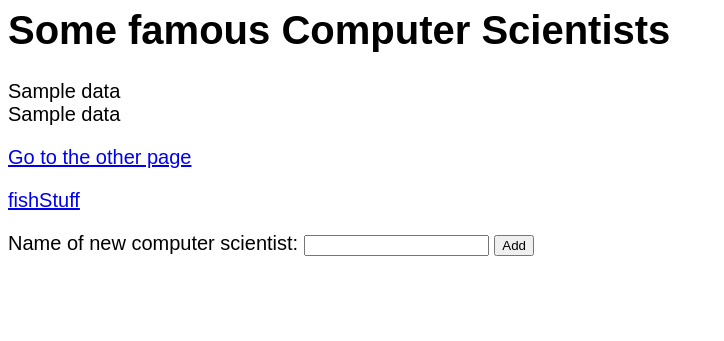
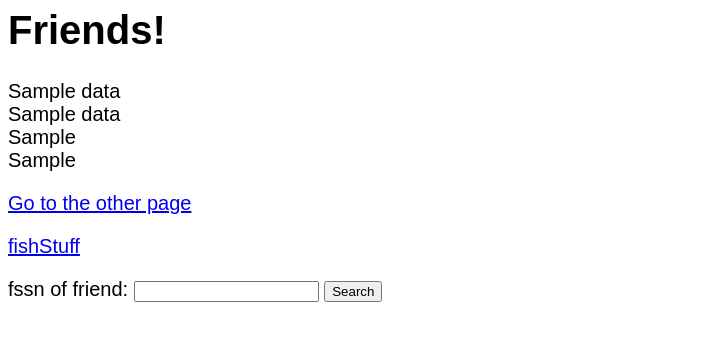
Before and after one commit to janniezhong/4111Project, a Flask app: template webserver/templates/fishStuff.html in a window 1280 px wide. Shown: the top 341 px of the page, without its empty margins (0-724 px from the left). Run offline with Flask 2, Linux system fonts and the light colour scheme; the template is opened without the code that fills it: most values are stand-ins (such as "Sample title", 1, 10 or a date in 2020); parts of the project's set-up code (start-up, migrations or seed data) failed here and were passed over.

Commit message:
fishStuff improvements

```diff
--- a/webserver/server.py
+++ b/webserver/server.py
@@ -160,15 +160,20 @@ def index():
 #
 @app.route('/fishStuff')
 def fishStuff():
-
+  fssn = 1
   #searching for fish names
-  cursor = g.conn.execute("SELECT name FROM fish")
+  cursor = g.conn.execute("SELECT f2.name FROM fish f1, fish f2, friend_to ft WHERE f1.fssn = '" + str(fssn) +"' AND ft.fssn = f1.fssn AND f2.fssn = ft.fssn_friend")
   names = []
   for result in cursor:
     names.append(result['name'])  # can also be accessed using result[0]
   cursor.close()
-
-  context = dict(data = names)
+  cursor = g.conn.execute("SELECT fssn FROM fish")
+  fssn = []
+  for result in cursor:
+    fssn.append(result['fssn'])  # can also be accessed using result[0]
+  cursor.close()
+  print(fssn)
+  context = dict(data = names, data2 = fssn)
 
 
   return render_template("fishStuff.html", **context)
@@ -184,7 +189,29 @@ def add():
   g.conn.execute('INSERT INTO test(name) VALUES (%s)', name)
   return redirect('/')
 
+@app.route('/view_fish_profile', methods=['POST'])
+def view_fish_profile():
+  fssn =  request.form['name']
+  cursor = g.conn.execute("SELECT f2.name FROM fish f1, fish f2, friend_to ft WHERE f1.fssn = '" + str(fssn) +"' AND ft.fssn = f1.fssn AND f2.fssn = ft.fssn_friend")
+  names = []
+  for result in cursor:
+    names.append(result['name'])  # can also be accessed using result[0]
+  cursor.close()
 
+  cursor = g.conn.execute("SELECT f2.name FROM fish f1, fish f2, family_to ft WHERE f1.fssn = '" + str(fssn) +"' AND ft.fssn = f1.fssn AND f2.fssn = ft.fssn_family")
+  family_names = []
+  for result in cursor:
+    family_names.append(result['name'])  # can also be accessed using result[0]
+  cursor.close()
+  cursor = g.conn.execute("SELECT f2.name FROM fish f1, fish f2, predator_to ft WHERE f1.fssn = '" + str(fssn) +"' AND ft.fssn = f1.fssn AND f2.fssn = ft.fssn_family")
+  family_names = []
+  for result in cursor:
+    family_names.append(result['name'])  # can also be accessed using result[0]
+  cursor.close()
+  context = dict(data = names, data2 = family_names)
+
+
+  return render_template("fishStuff.html", **context)
 @app.route('/login')
 def login():
     abort(401)
--- a/webserver/templates/fishStuff.html
+++ b/webserver/templates/fishStuff.html
@@ -8,7 +8,7 @@
 
 
 <body>
-  <h1>Some famous Computer Scientists</h1>
+  <h1>Friends!</h1>
   <div>{{data}}</div>
 
   <div>
@@ -17,12 +17,19 @@
     {% endfor %}
   </div>
 
+  <div>{{data2}}</div>
+
+  <div>
+    {% for n in data2 %}
+    <div>{{n}}</div>
+    {% endfor %}
+  </div>
 <p><a href="another">Go to the other page</a></p>
 
 <p><a href="fishStuff">fishStuff</a></p>
 
-<form method="POST" action="/add">
-<p>Name of new computer scientist: <input type="text" name="name"> <input type="submit" value="Add"></p>
+<form method="POST" action="/view_fish_profile">
+<p>fssn of friend: <input type="text" name="name"> <input type="submit" value="Search"></p>
 </form>
 
 </body>
```
Also changed, not shown: 2 other files.
